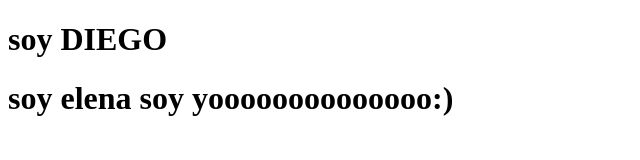
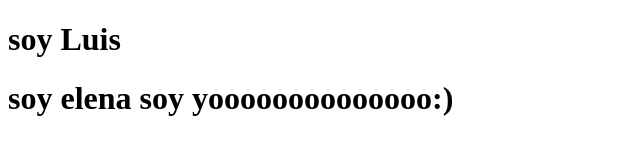
Before and after one commit to Diego-Teacher/ayudaelena, a plain HTML site: page index.html in a window 1280 px wide. Shown: the whole page, without its empty margins (0-640 px from the left). Drawn offline with Linux system fonts and the light colour scheme.

Commit message:
Update index.html

```diff
--- a/index.html
+++ b/index.html
@@ -6,7 +6,7 @@
     <title>Document</title>
 </head>
 <body>
-    <h1>soy DIEGO</h1>
+    <h1>soy Luis</h1>
     <h1>soy elena soy yoooooooooooooo:)</h1>
 </body>
 </html>
```
